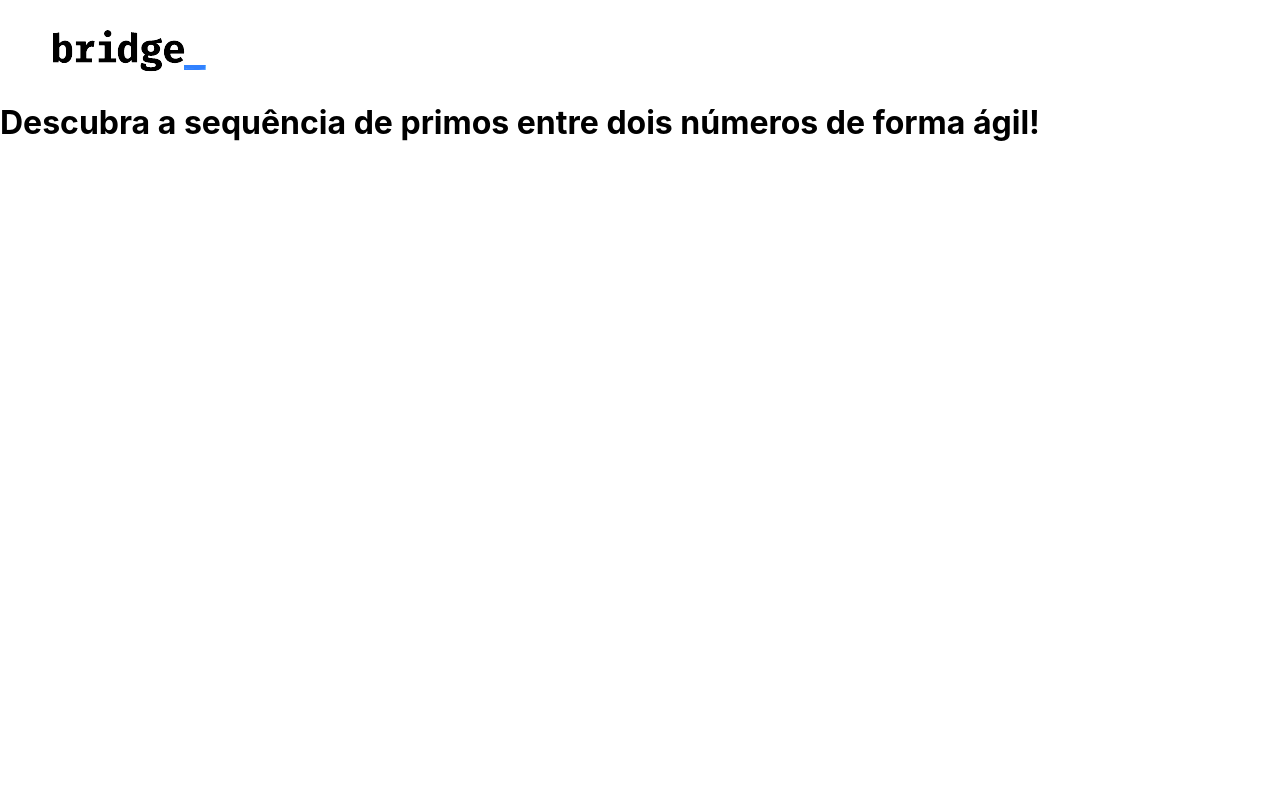
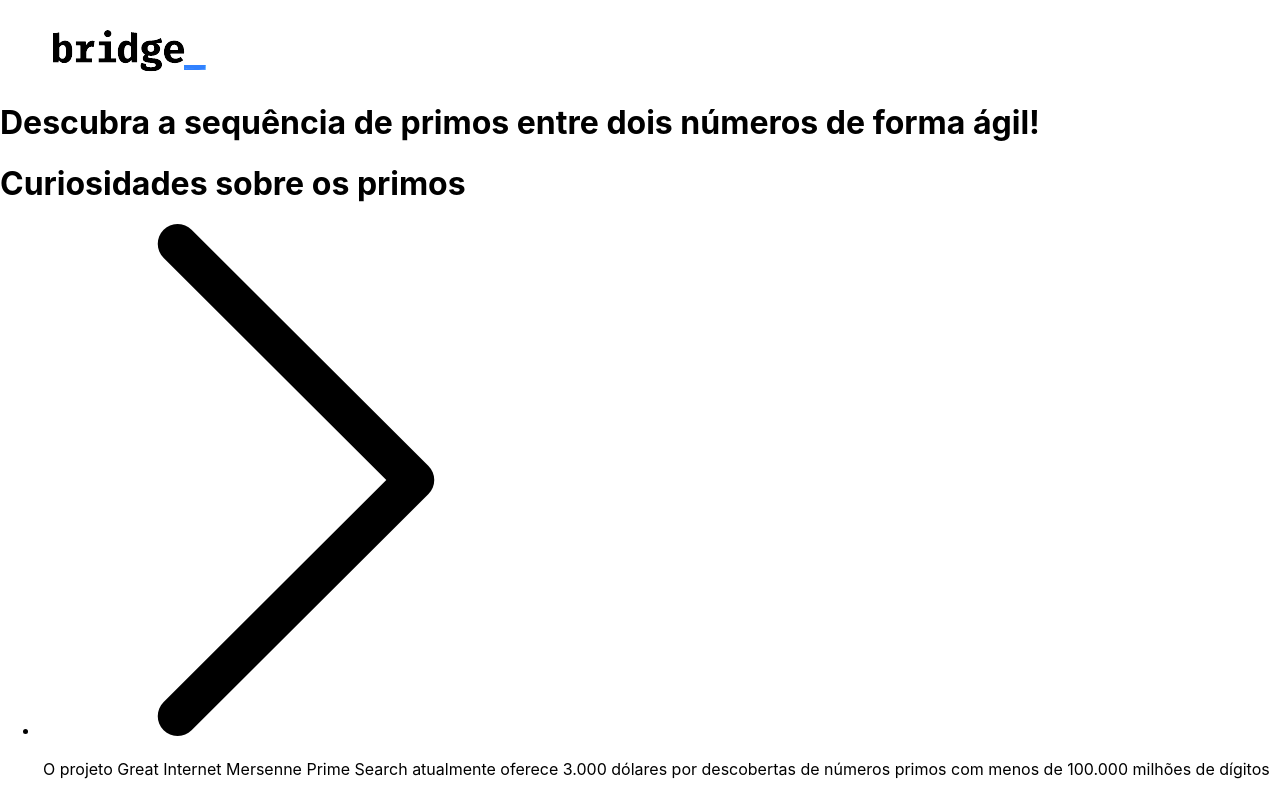
Before and after one commit to eduardagomess/web-app-react, a React (Create React App) app in the folder web-app/: page / in a window 1280 px wide. Shown: the top 796 px of the page. Built offline with nearby package versions, Linux system fonts and the light colour scheme.

Commit message:
Update home.js, it was added  curiosity

```diff
--- a/web-app/src/pages/home.js
+++ b/web-app/src/pages/home.js
@@ -1,5 +1,6 @@
 import React from 'react';
 import Navbar from '../navbar';
+import Curiosity from '../curiosity';
 import '../App.css'
 
 
@@ -10,6 +11,9 @@ function Home(){
         <div>
             <h1 id="title">Descubra a sequência de primos entre dois números de forma ágil!</h1>
         </div>
+        <div className='mobile-hide'>
+            <Curiosity/>
+        </div>
     </div>
     )
 };
```
